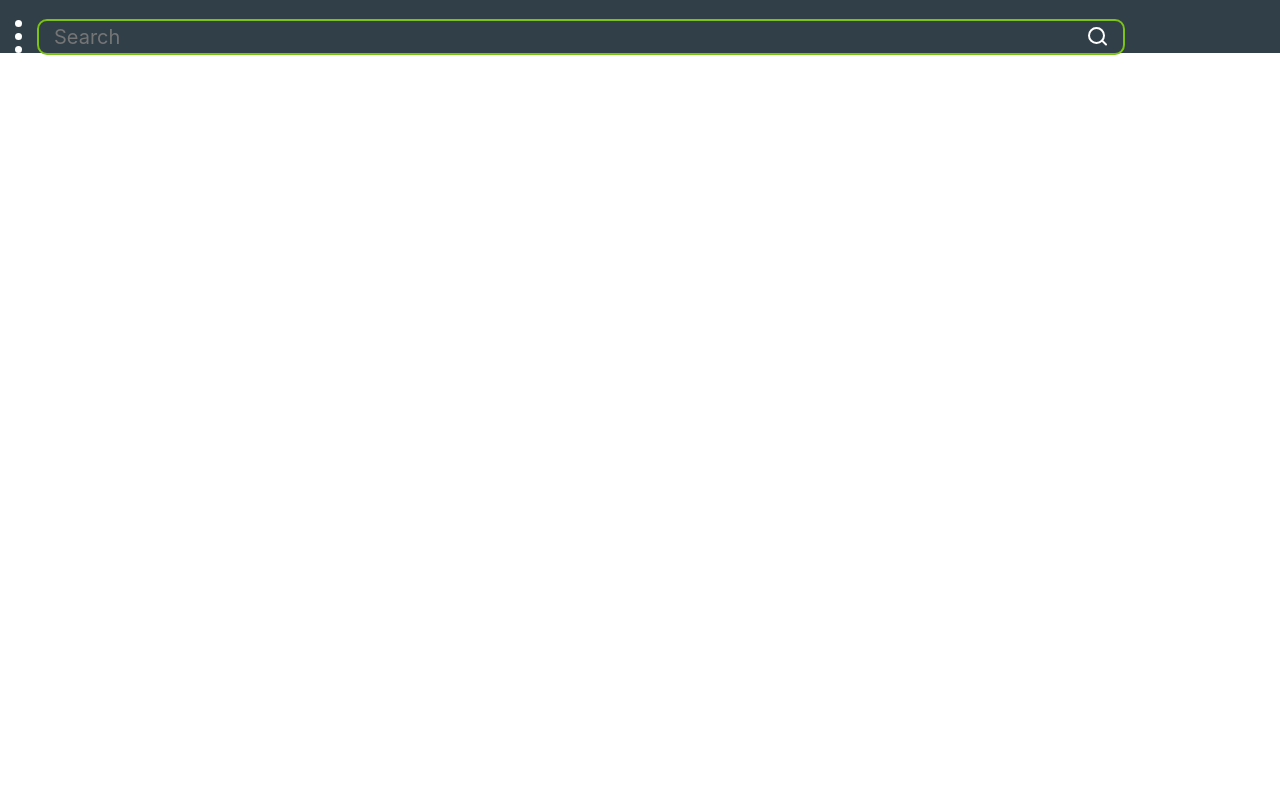
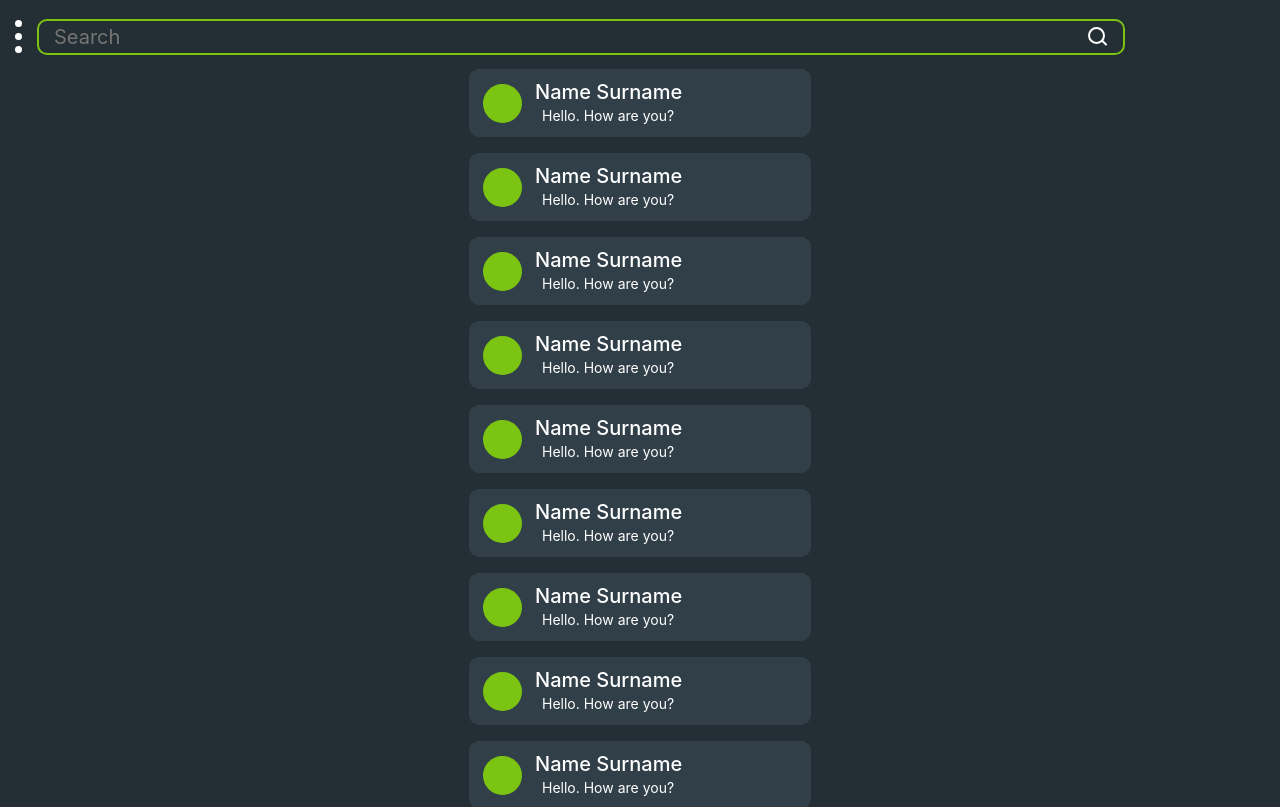
Before and after one commit to FariaSta/Macassenger, a Nuxt app: page /chats in a window 1280 px wide. Shown: the top 807 px of the page. Built offline with nearby package versions, Linux system fonts and the light colour scheme.

Commit message:
chats window finished

```diff
--- /dev/null
+++ b/components/ChatWindows.vue
@@ -0,0 +1,46 @@
+<template>
+    <div class="ChatWindows">
+        <div class="chat__face"></div>
+        <div class="chat__info">
+            <h1>Name Surname</h1>
+            <p>Hello. How are you?</p>
+        </div>
+
+    </div>
+</template>
+<style scoped>
+    .ChatWindows
+    {
+        height: 68px;
+        width: 342px;
+        border-radius: 10px;
+        background: #313F49;
+        padding-left: 14px;
+        display: flex;
+        align-items: center;
+        margin-top: 16px;
+    }
+    .chat__face
+    {
+        height: 39px;
+        width: 39px;
+        border-radius: 30px;
+        background: #7BC411;
+    }
+    .chat__info
+    {
+        color: white;
+    }
+    .chat__info h1
+    {
+        font-size: 20px;
+        margin-bottom: 1px;
+        margin-left: 13px;
+    }
+    .chat__info p
+    {
+        font-size: 14px;
+        margin-bottom: 0px;
+        margin-left: 20px;
+    }
+</style>
--- a/pages/chats.vue
+++ b/pages/chats.vue
@@ -1,9 +1,24 @@
 <template>
 
-    <div class="chats">
+    <div class="containerr">
         <div class="header">
             <img src="../public/svg/menu.svg" alt="">
             <search />
+        </div>
+        <div class="chats">
+            <chat-windows />
+            <chat-windows />
+            <chat-windows />
+            <chat-windows />
+            <chat-windows />
+            <chat-windows />
+            <chat-windows />
+            <chat-windows />
+            <chat-windows />
+            <chat-windows />
+            <chat-windows />
+            <chat-windows />
+            <chat-windows />
         </div>
     </div>
 
@@ -11,9 +26,9 @@
 
 <style scoped>
 
-    .chats
+    .containerr
     {
-        background: #313F49;
+        background: #242E35;
     }
     .header
     {
@@ -26,12 +41,19 @@
         margin-left: 15px;
         margin-top: 1px;
     }
+    .chats
+    {
+        display: flex;
+        align-items: center;
+        flex-direction: column;
+    }
 
 </style>
 
 <script>
-import Search from '~/components/Search.vue'
+import Search from '@/components/Search.vue'
+import ChatWindows from '@/components/ChatWindows.vue'
 export default {
-    components: {Search}
+    components: {Search, ChatWindows}
 }
 </script>
```
